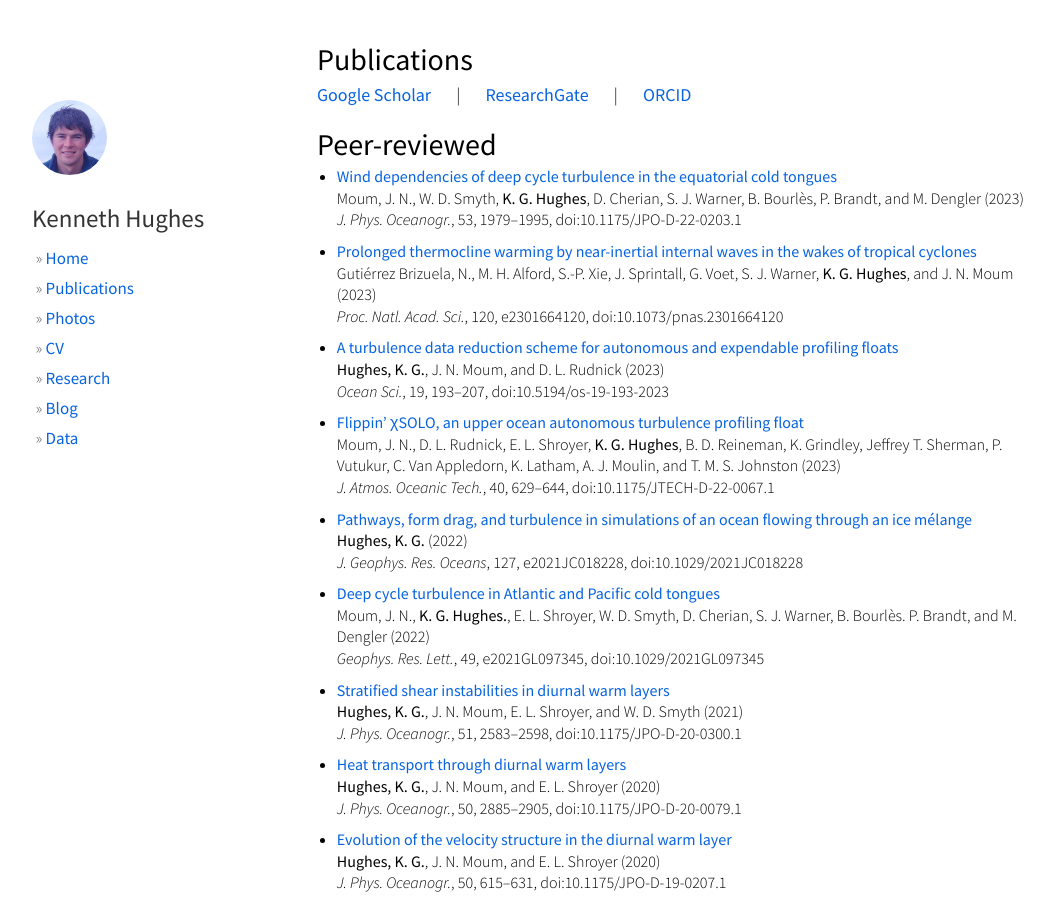
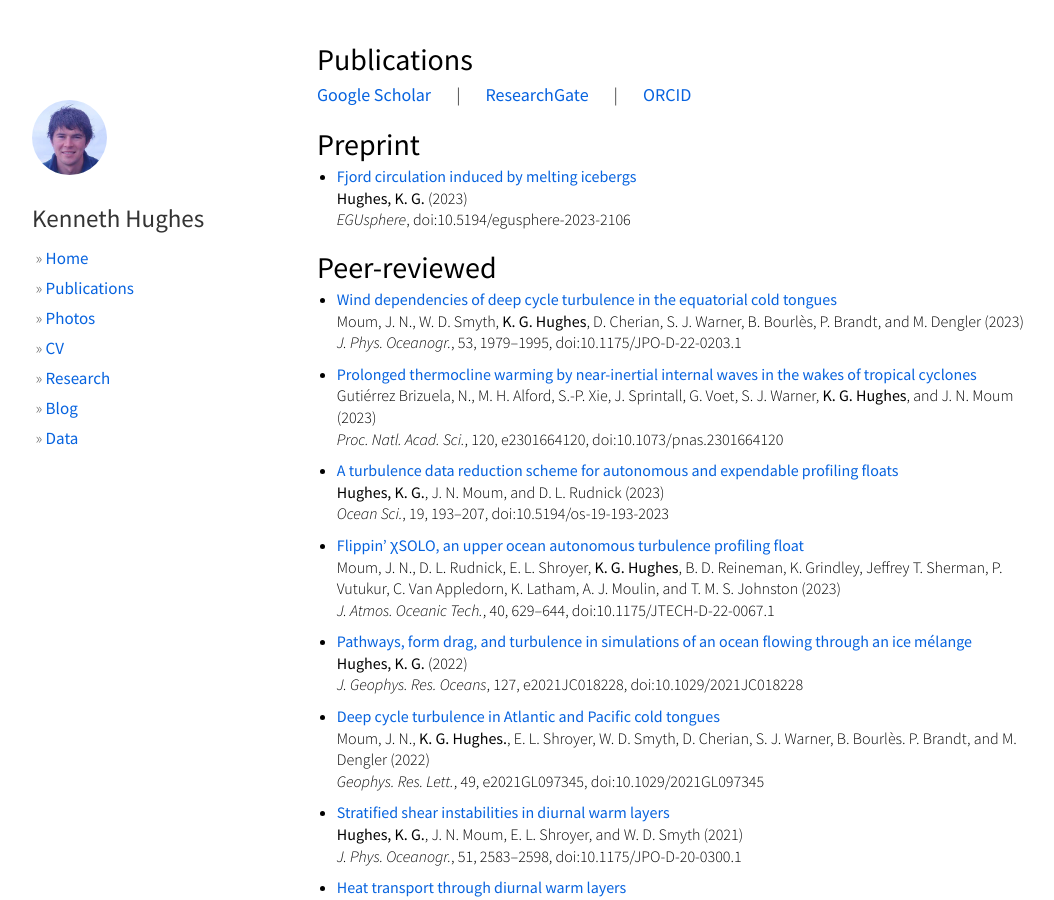
Before and after one commit to hugke729/hugke729.github.io, a Jekyll site: the page built from publications/index.md, in a window 1280 px wide and 900 px high. Shown: the whole window, without its empty margins (53-1107 px from the left). Built offline with Jekyll 4.4.1, drawn with Linux system fonts in a browser that asks for light colours; nearby versions of some CDN libraries.

Commit message:
Add TC preprint

```diff
--- a/publications/index.md
+++ b/publications/index.md
@@ -8,6 +8,12 @@ css: publications
 ## Publications
 
 [Google Scholar][gs] &nbsp; &nbsp; &nbsp; &#124; &nbsp; &nbsp; &nbsp; [ResearchGate][rg] &nbsp; &nbsp; &nbsp; &#124; &nbsp; &nbsp; &nbsp; [ORCID][oi]
+
+## Preprint
+
+* [Fjord circulation induced by melting icebergs][preprint-tc]
+__Hughes, K. G.__ (2023)
+*EGUsphere*, doi:10.5194/egusphere-2023-2106
 
 ## Peer-reviewed
 
@@ -104,6 +110,7 @@ Honours Dissertation
 [oi]: http://orcid.org/0000-0001-5066-3310
 [rg]: https://www.researchgate.net/profile/Kenneth_Hughes2
 [gs]: https://scholar.google.ca/citations?hl=en&user=hi2Jk_0AAAAJ&view_op=list_works&gmla=AJsN-F4Zdrx9Pf-PPqjz6hrH-DheV_vXiMWX3S7tEtSkmvBg_8eGJ2SgiEqMtRP6Mb6ypgid5nG3qMSTEawch62wteDpnvaeOO0VaHGLMWMILMeUpYThUhuF9rPxErjMWzQge1QX58hN
+[preprint-tc]: https://doi.org/10.5194/egusphere-2023-2106
 [pr18]: https://doi.org/10.1073/pnas.2301664120
 [pr17]: https://doi.org/10.1175/JPO-D-22-0203.1
 [pr16]: https://doi.org/10.1175/JTECH-D-22-0067.1
```
